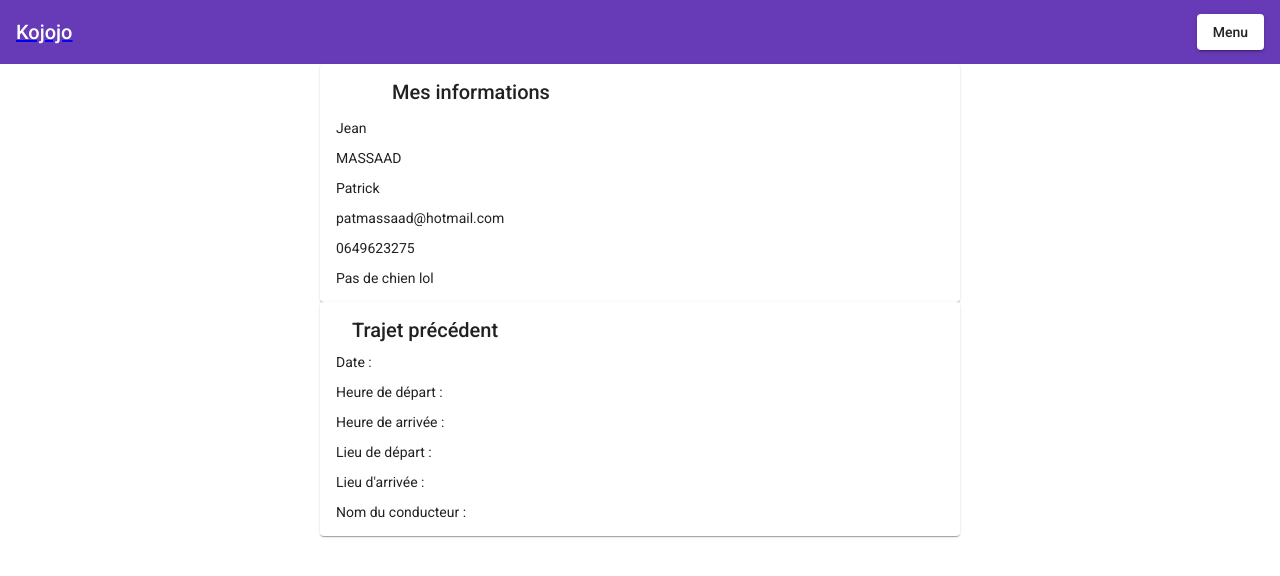
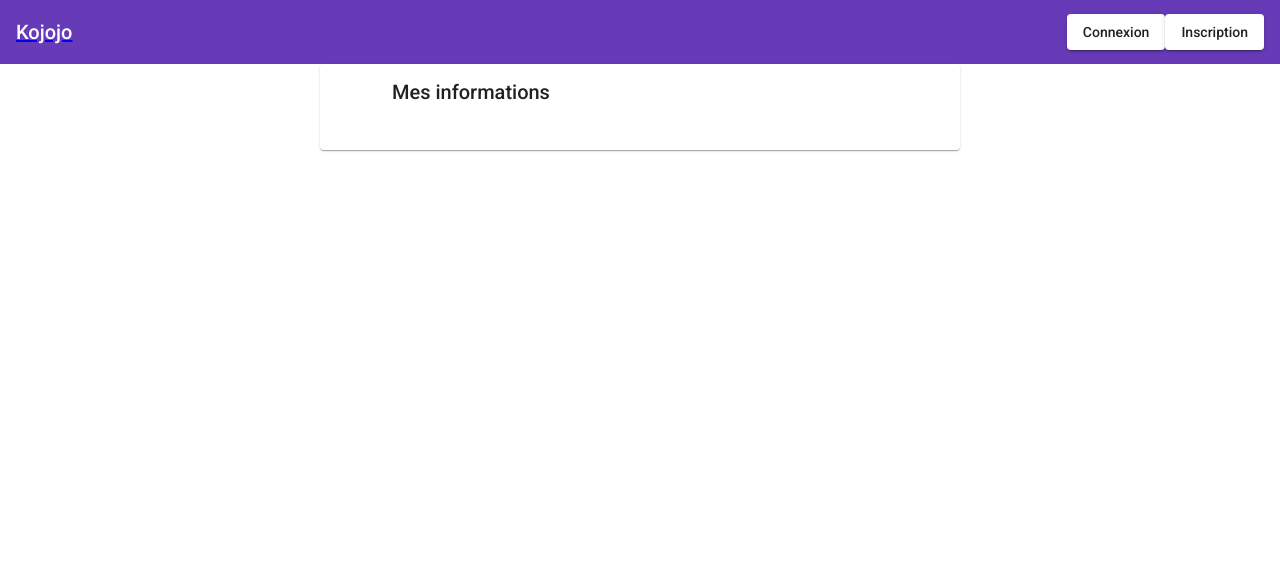
Before and after one commit to YomeR7/TP2_8INF843, an Angular app in the folder FrontSE/: page /Information in a window 1280 px wide. Shown: the top 576 px of the page. Built offline with nearby package versions, Linux system fonts and the light colour scheme.

Commit message:
Bug information

```diff
--- a/FrontSE/src/app/user.service.ts
+++ b/FrontSE/src/app/user.service.ts
@@ -9,15 +9,15 @@ import { HttpClient } from '@angular/common/http';
 
 export class UserService {
 
-  id = 10;
-  login = 'Jean';
-  password = 'MOMO';
-  nom = 'MASSAAD';
-  prenom = 'Patrick';
-  email = 'patmassaad@hotmail.com';
-  tel = '0649623275';
-  prefs = 'Pas de chien lol';
-  trajetHistorique = ['oui'];
+  id = -1;
+  login = '';
+  password = '';
+  nom = '';
+  prenom = '';
+  email = '';
+  tel = '';
+  prefs = '';
+  trajetHistorique = [];
   trajetReserve = [];
   trajetPropose = [];
 
```
